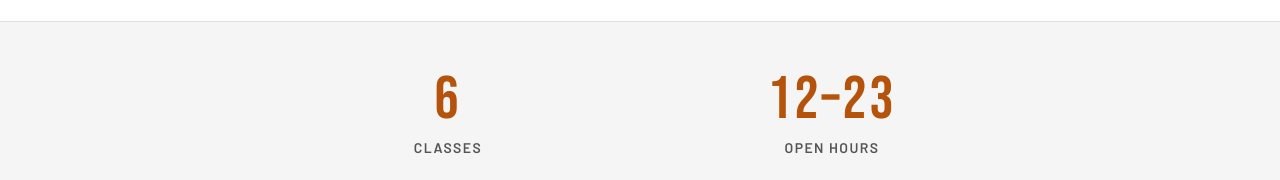
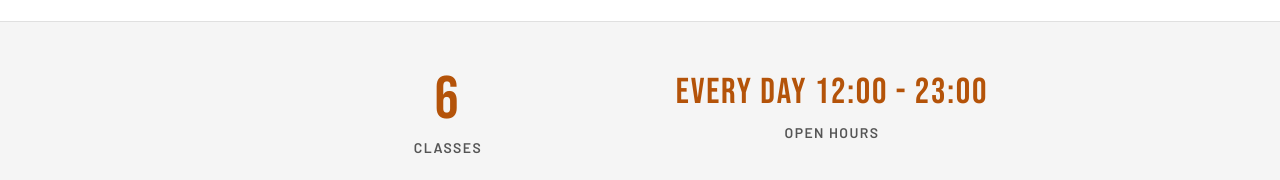
Before and after one commit to samimi-spor-kulubu/samimi-spor-kulubu, a Next.js app: page /en in a window 1280 px wide. Shown: the part 728-908 px from the top of the page. Built offline with nearby package versions, Linux system fonts and the light colour scheme; no server answers; the database is empty.

Commit message:
fix: update working hours display to 'Her gün 12:00 - 23:00'

```diff
--- a/messages/en.json
+++ b/messages/en.json
@@ -31,7 +31,7 @@
     "stats": {
       "branchesValue": "6",
       "branchesLabel": "Classes",
-      "hoursValue": "12–23",
+      "hoursValue": "Every day 12:00 - 23:00",
       "hoursLabel": "Open Hours"
     },
     "branches": {
--- a/messages/tr.json
+++ b/messages/tr.json
@@ -31,7 +31,7 @@
     "stats": {
       "branchesValue": "6",
       "branchesLabel": "Branş",
-      "hoursValue": "12–23",
+      "hoursValue": "Her gün 12:00 - 23:00",
       "hoursLabel": "Açık Saat"
     },
     "branches": {
--- a/src/app/[locale]/page.tsx
+++ b/src/app/[locale]/page.tsx
@@ -121,16 +121,28 @@ export default async function Home({
       {/* STATS */}
       <section className="border-y border-brand-border bg-brand-surface">
         <div className="mx-auto grid max-w-3xl grid-cols-2 gap-8 px-4 py-12 sm:gap-16 sm:px-6 lg:px-8">
-          {STAT_KEYS.map((k) => (
+          {STAT_KEYS.map((k) => {
+            // Branches value is a short number ("6") — keep the big display.
+            // Hours value is a phrase ("Her gün 12:00 - 23:00") so step the
+            // size down and let it wrap at the "Her gün"/time boundary on
+            // narrow viewports.
+            const valueClasses =
+              k === 'hours'
+                ? 'text-2xl leading-tight sm:text-4xl'
+                : 'text-4xl leading-none sm:text-6xl';
+            return (
               <div key={k} className="text-center">
-              <p className="font-heading text-4xl leading-none tracking-wider text-brand-amber sm:text-6xl">
+                <p
+                  className={`font-heading tracking-wider text-brand-amber ${valueClasses}`}
+                >
                   {t(`stats.${k}Value`)}
                 </p>
                 <p className="mt-2 text-xs font-semibold uppercase tracking-widest text-brand-gray sm:text-sm">
                   {t(`stats.${k}Label`)}
                 </p>
               </div>
-          ))}
+            );
+          })}
         </div>
       </section>
 
```
Also changed, not shown: 1 other file (tests, documents, lock files or other folders). Lines whose indentation alone changed are shown as unchanged.
